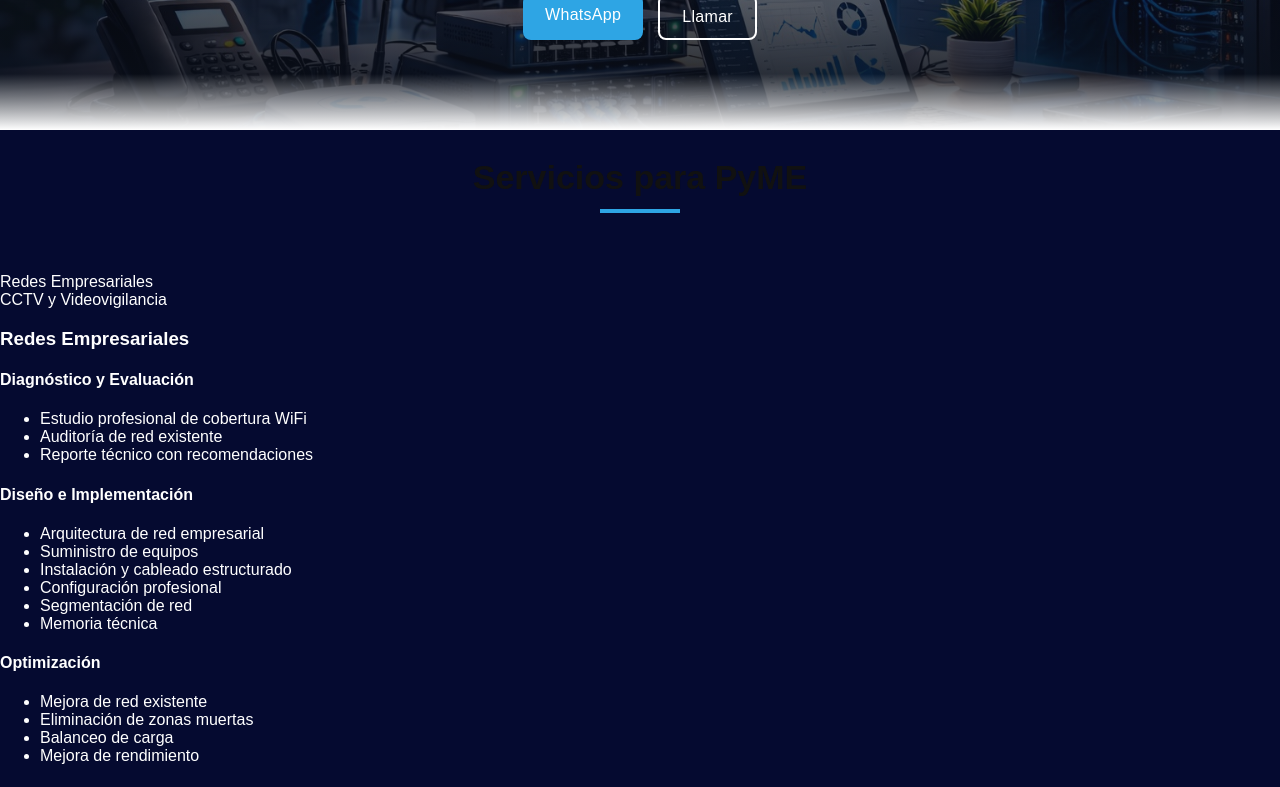
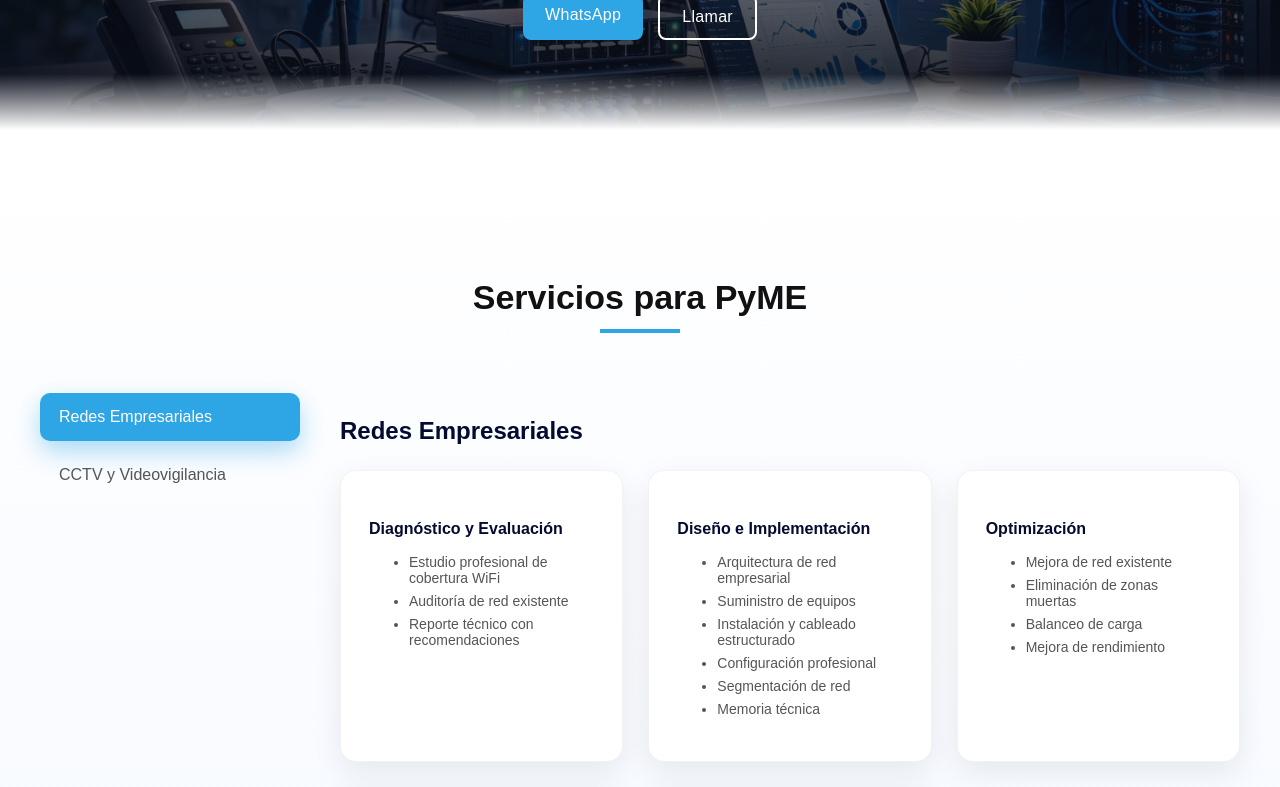
Before and after one commit to OcteFlow/octeflow-site, a Next.js app: page /pyme in a window 1280 px wide. Shown: the part 400-1187 px from the top of the page. Built offline with nearby package versions, Linux system fonts and the light colour scheme.

Commit message:
Update globals.css

```diff
--- a/styles/globals.css
+++ b/styles/globals.css
@@ -1631,3 +1631,137 @@ margin-bottom:8px;
 color:#cbd5e1;
 font-size:14px;
 }
+
+
+.catalog-ultra{
+padding:120px 20px;
+background:linear-gradient(to bottom,#ffffff,#f4f8ff);
+}
+
+/* CONTENEDOR */
+.catalog-ultra-container{
+display:grid;
+grid-template-columns:260px 1fr;
+gap:40px;
+max-width:1200px;
+margin:auto;
+}
+
+/* SIDEBAR */
+.catalog-sidebar{
+display:flex;
+flex-direction:column;
+gap:10px;
+}
+
+.catalog-tab{
+padding:14px 18px;
+border-radius:10px;
+cursor:pointer;
+font-weight:500;
+color:#555;
+transition:.3s;
+border:1px solid transparent;
+}
+
+.catalog-tab:hover{
+background:#eef5ff;
+color:#2ea5e4;
+}
+
+.catalog-tab.active{
+background:#2ea5e4;
+color:white;
+box-shadow:0 10px 25px rgba(46,165,228,.4);
+}
+
+/* CONTENIDO */
+.catalog-content-title{
+font-size:24px;
+color:#050a30;
+margin-bottom:25px;
+}
+
+/* GRID */
+.catalog-ultra-grid{
+display:grid;
+grid-template-columns:repeat(auto-fit,minmax(260px,1fr));
+gap:25px;
+}
+
+/* CARD */
+.catalog-card-ultra{
+background:white;
+padding:28px;
+border-radius:16px;
+position:relative;
+
+border:1px solid rgba(0,0,0,0.05);
+
+box-shadow:
+0 10px 30px rgba(0,0,0,0.08);
+
+transition:.35s;
+overflow:hidden;
+}
+
+/* glow dinámico */
+.catalog-card-ultra::before{
+content:"";
+position:absolute;
+top:0;
+left:0;
+width:100%;
+height:100%;
+
+background:radial-gradient(
+circle at var(--x) var(--y),
+rgba(46,165,228,0.25),
+transparent 40%
+);
+
+opacity:0;
+transition:.3s;
+}
+
+.catalog-card-ultra:hover::before{
+opacity:1;
+}
+
+.catalog-card-ultra:hover{
+transform:translateY(-8px) scale(1.02);
+
+box-shadow:
+0 20px 60px rgba(0,0,0,0.15),
+0 0 30px rgba(46,165,228,0.25);
+}
+
+/* TEXTO */
+.catalog-card-ultra h4{
+color:#050a30;
+margin-bottom:12px;
+}
+
+.catalog-card-ultra li{
+color:#555;
+font-size:14px;
+margin-bottom:7px;
+}
+
+/* MOBILE */
+@media(max-width:900px){
+
+.catalog-ultra-container{
+grid-template-columns:1fr;
+}
+
+.catalog-sidebar{
+flex-direction:row;
+overflow-x:auto;
+}
+
+.catalog-tab{
+white-space:nowrap;
+}
+
+}
```
